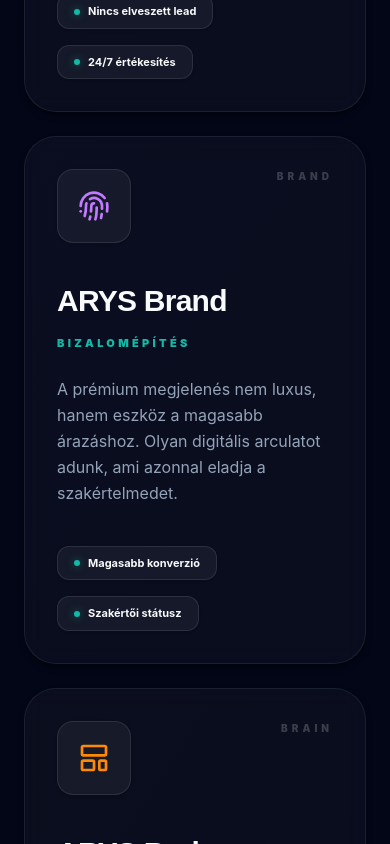
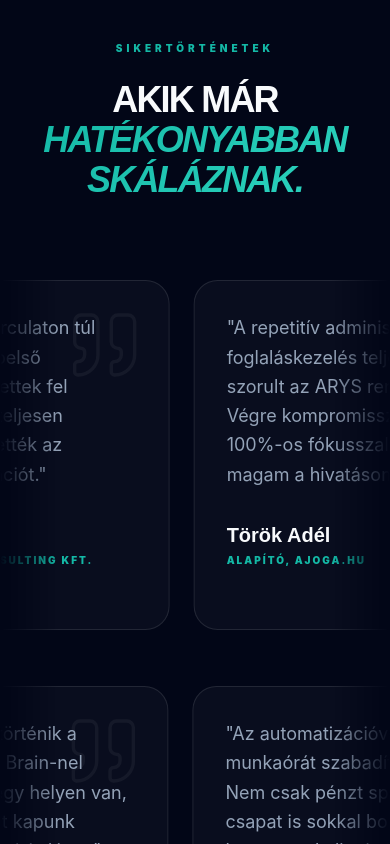
Before and after one commit to mando1001/arys-agency, a Next.js app: page / in a window 390 px wide. Shown: the part 5920-6764 px from the top of the page. Built offline with nearby package versions, Linux system fonts and the light colour scheme.

Commit message:
feat: implement infinite marquee testimonials style

```diff
--- a/app/ClientWrapper.tsx
+++ b/app/ClientWrapper.tsx
@@ -16,6 +16,10 @@ const FAQ = dynamic(() => import('../components/sections/FAQ').then(mod => mod.F
   ssr: true
 });
 
+const Testimonials = dynamic(() => import('../components/sections/Testimonials').then(mod => mod.Testimonials), {
+  ssr: true
+});
+
 const ModalController = dynamic(() => import('./ModalController').then(mod => mod.ModalController), {
   ssr: false
 });
@@ -27,6 +31,9 @@ export function ClientWrapper() {
         <Features />
       </Suspense>
       <Suspense fallback={null}>
+        <Testimonials />
+      </Suspense>
+      <Suspense fallback={null}>
         <FAQ />
       </Suspense>
       <Suspense fallback={null}>
--- a/components/sections/Hero.tsx
+++ b/components/sections/Hero.tsx
@@ -81,10 +81,6 @@ export const Hero = () => {
         <div className="w-full">
           <HeroVisual />
         </div>
-
-        <div className="w-full">
-          <Testimonials />
-        </div>
       </div>
     </section>
   );
--- a/components/sections/Testimonials.tsx
+++ b/components/sections/Testimonials.tsx
@@ -1,10 +1,9 @@
 'use client';
 
 import React from 'react';
-import { m, Variants } from 'motion/react';
-import { Sparkles } from 'lucide-react';
+import { m } from 'motion/react';
+import { Quote } from 'lucide-react';
 
-export const Testimonials = () => {
 const reviews = [
   {
     name: "Török Attila",
@@ -20,57 +19,85 @@ export const Testimonials = () => {
     name: "Csó Gábor",
     role: "Ügyvezető, Halasker Kft.",
     content: "A belső kommunikációs anomáliák és a számlázási hibák egyik napról a másikra megszűntek. A felszabadult kapacitás lehetővé tette a valódi proaktív értékteremtést a cégben.",
+  },
+  {
+    name: "Kovács Péter",
+    role: "CEO, TechFlow Solutions",
+    content: "Az automatizációval havi 40+ munkaórát szabadítottunk fel. Nem csak pénzt spórolunk, de a csapat is sokkal boldogabb, hogy nem kell adminisztrálniuk.",
+  },
+  {
+    name: "Nagy Emese",
+    role: "Marketing Manager, GrowthLab",
+    content: "A lead-kezelő rendszerüknek köszönhetően a válaszidőnk 2 óráról 5 percre csökkent. A konverziónk 30%-kal nőtt az első hónapban.",
+  },
+  {
+    name: "Szabó Márton",
+    role: "Operations Lead, Logistics Pro",
+    content: "Végre látom, mi történik a cégben. Az ARYS Brain-nel minden adatunk egy helyen van, és azonnal választ kapunk bármilyen operatív kérdésre.",
   }
 ];
 
-  const containerVariants: Variants = {
-    hidden: { opacity: 0 },
-    visible: {
-      opacity: 1,
-      transition: {
-        staggerChildren: 0.1,
-        ease: [0.22, 1, 0.36, 1] as const
-      },
-    },
+const TestimonialCard = ({ review }: { review: typeof reviews[0] }) => (
+  <div className="flex-shrink-0 w-[350px] md:w-[450px] p-8 rounded-3xl bg-white/[0.03] border border-white/10 hover:border-accent/30 transition-all duration-500 group relative overflow-hidden">
+    <div className="absolute top-0 right-0 p-6 text-white/5 group-hover:text-accent/10 transition-colors">
+      <Quote size={80} strokeWidth={1} />
+    </div>
+
+    <p className="text-secondary text-lg leading-relaxed mb-8 relative z-10 font-body">
+      "{review.content}"
+    </p>
+
+    <div className="flex flex-col gap-1 relative z-10">
+      <div className="text-primary font-bold text-xl font-heading">{review.name}</div>
+      <div className="text-accent text-[10px] font-black uppercase tracking-[0.2em]">{review.role}</div>
+    </div>
+  </div>
+);
+
+const Marquee = ({ items, reverse = false }: { items: typeof reviews, reverse?: boolean }) => {
+  return (
+    <div className="flex overflow-hidden select-none [mask-image:linear-gradient(to_right,transparent,black_15%,black_85%,transparent)] py-4">
+      <m.div
+        animate={{
+          x: reverse ? ["-50%", "0%"] : ["0%", "-50%"],
+        }}
+        transition={{
+          duration: 40,
+          repeat: Infinity,
+          ease: "linear",
+        }}
+        className="flex gap-6 min-w-max"
+      >
+        {[...items, ...items].map((review, i) => (
+          <TestimonialCard key={i} review={review} />
+        ))}
+      </m.div>
+    </div>
+  );
 };
 
-  const itemVariants: Variants = {
-    hidden: { opacity: 0, y: 20 },
-    visible: {
-      opacity: 1,
-      y: 0,
-      transition: { duration: 0.6, ease: [0.22, 1, 0.36, 1] as const }
-    },
-  };
+export const Testimonials = () => {
+  return (
+    <div className="mt-32 w-full py-24 relative overflow-hidden">
+      <div className="max-w-7xl mx-auto px-6 mb-16 text-center">
+        <p className="text-accent text-[10px] font-black uppercase tracking-[0.4em] mb-6">
+          Sikertörténetek
+        </p>
+        <h2 className="text-4xl md:text-6xl font-bold tracking-tighter text-primary font-heading uppercase mb-8">
+          Akik már <br />
+          <span className="inline-block text-accent-gradient italic px-2">hatékonyabban skáláznak.</span>
+        </h2>
+      </div>
 
-  return (
-    <div
-      className="mt-32 w-full border-t border-slate-200 pt-24"
-    >
-      <p
-        className="text-[10px] uppercase tracking-[0.5em] text-accent mb-16 font-black text-center"
-      >
-        Akik már hatékonyabban dolgoznak velünk
-      </p>
+      <div className="flex flex-col gap-6">
+        <Marquee items={reviews.slice(0, 3)} />
+        <Marquee items={reviews.slice(3, 6)} reverse />
+      </div>
 
-      <div
-        className="grid grid-cols-1 md:grid-cols-3 gap-10 gpu-accel"
-      >
-        {reviews.map((review, i) => (
-          <div
-            key={i}
-            className="bg-white border-2 border-slate-200 p-10 rounded-[2.5rem] text-left hover:border-accent hover:shadow-2xl hover:shadow-primary/5 transition-all duration-500 shadow-sm group"
-          >
-            <div className="flex gap-2 mb-8">
-              {[1,2,3,4,5].map(s => <Sparkles key={s} size={16} className="text-accent fill-accent/20 group-hover:scale-110 transition-transform" />)}
-            </div>
-            <p className="text-secondary text-base leading-relaxed mb-8 italic font-body">"{review.content}"</p>
-            <div className="flex flex-col gap-1">
-              <div className="text-primary font-bold text-lg font-heading">{review.name}</div>
-              <div className="text-slate-400 text-[10px] uppercase tracking-[0.2em] font-black">{review.role}</div>
-            </div>
-          </div>
-        ))}
+      {/* Background decoration */}
+      <div className="absolute top-1/2 left-1/2 -translate-x-1/2 -translate-y-1/2 w-full h-full pointer-events-none -z-10 opacity-30">
+        <div className="absolute top-0 left-1/4 w-[500px] h-[500px] bg-accent/10 rounded-full blur-[120px]" />
+        <div className="absolute bottom-0 right-1/4 w-[500px] h-[500px] bg-blue-500/5 rounded-full blur-[120px]" />
       </div>
     </div>
   );
```
Lines whose indentation alone changed are shown as unchanged.
